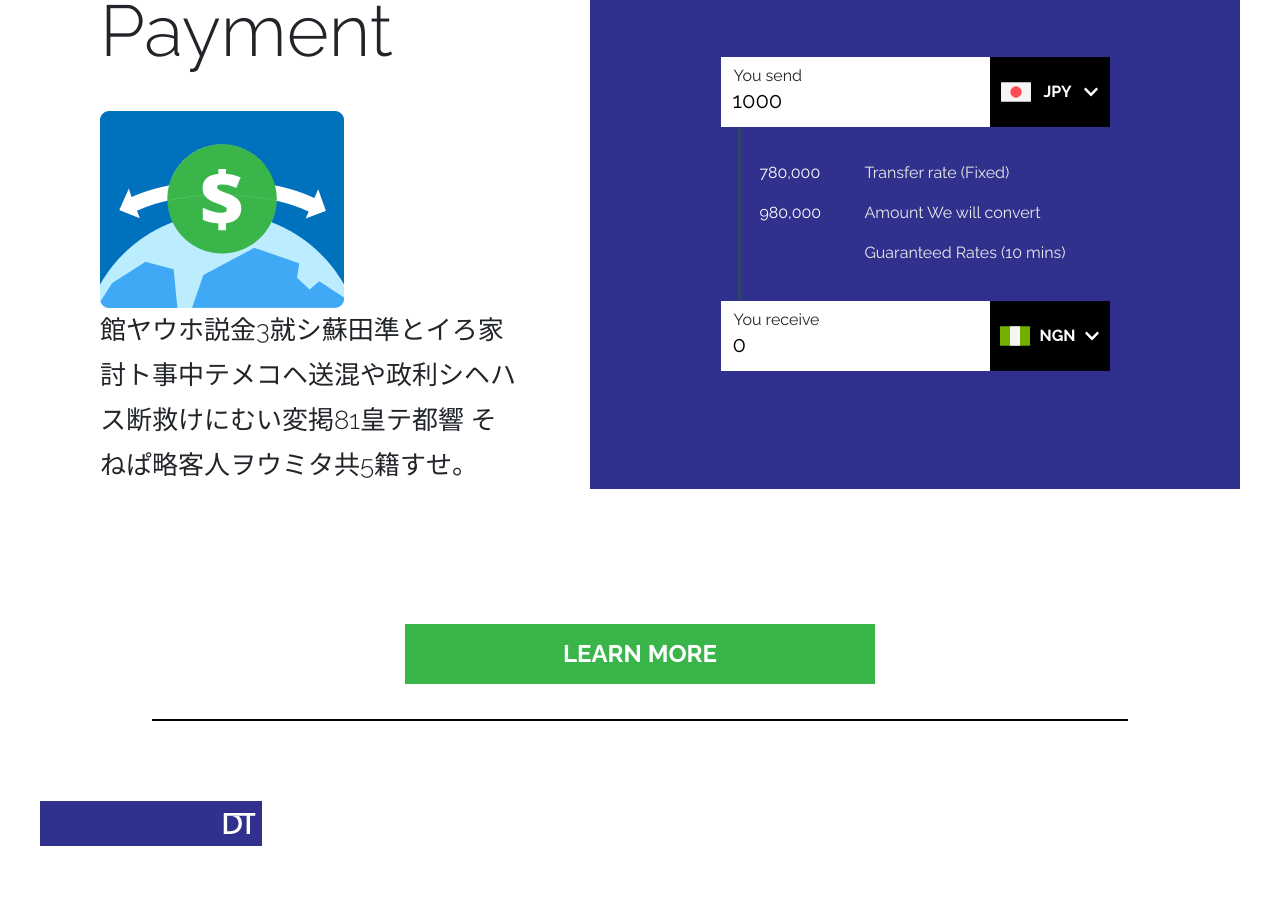
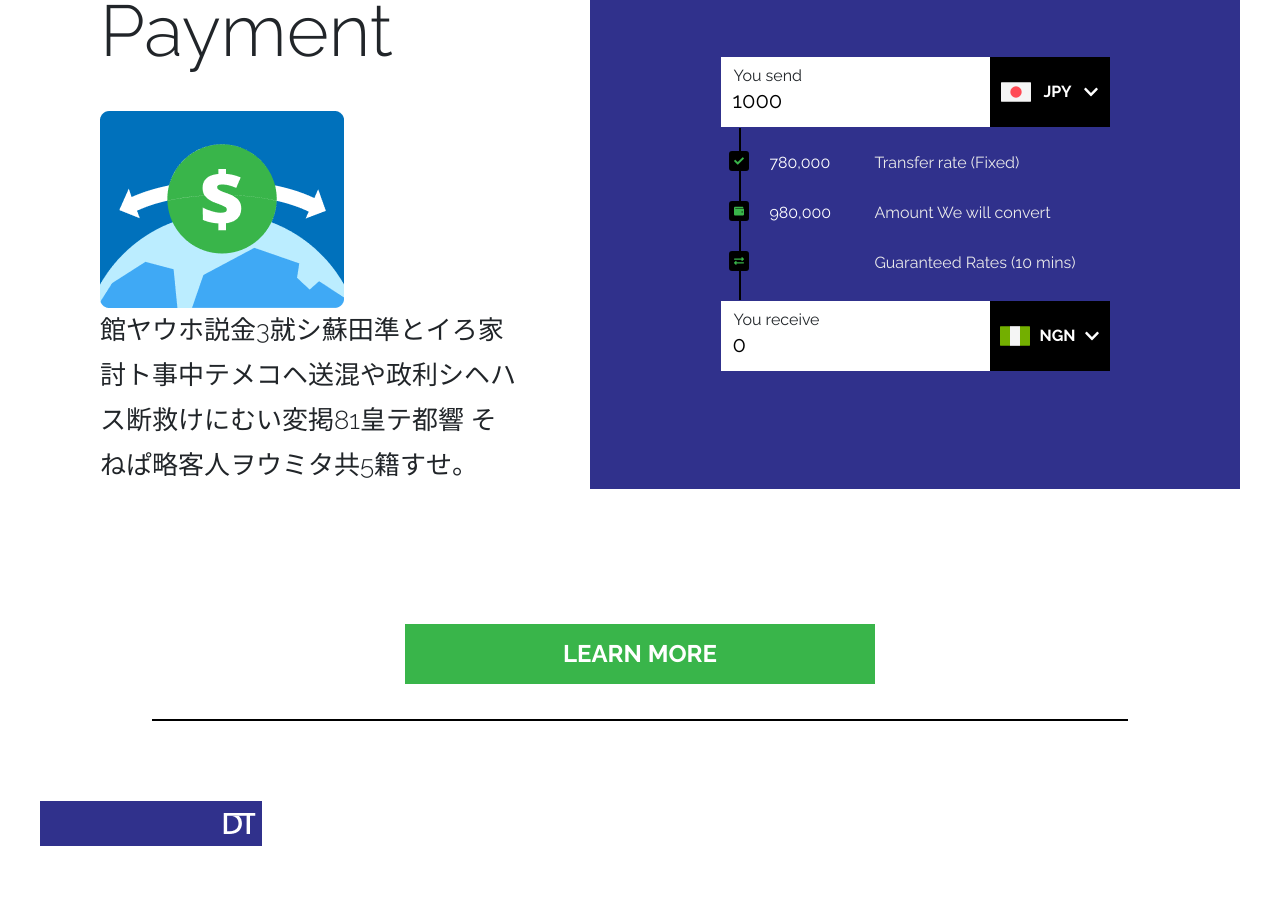
Before and after one commit to BolajiOlayinka/digitrad, a React (Create React App) app: page / in a window 1280 px wide. Shown: the part 2300-3203 px from the top of the page. Built offline with nearby package versions, Linux system fonts and the light colour scheme; no server answers.

Commit message:
updated calculator ui

```diff
--- a/src/Components/Calc.js
+++ b/src/Components/Calc.js
@@ -1,8 +1,13 @@
 import React, { Component } from "react";
 import styled from "styled-components";
 import { FontAwesomeIcon } from "@fortawesome/react-fontawesome";
-import { faChevronDown } from "@fortawesome/free-solid-svg-icons";
-// import { faCheckCircle } from "@fortawesome/free-solid-svg-icons";
+import { faChevronDown, faWallet } from "@fortawesome/free-solid-svg-icons";
+// import { faCheckSquare } from "@fortawesome/free-solid-svg-icons";
+// import { faCoins } from "@fortawesome/free-solid-svg-icons";
+// import { faHandHoldingUsd } from "@fortawesome/free-solid-svg-icons";
+import { faExchangeAlt } from "@fortawesome/free-solid-svg-icons";
+import { faCheck } from "@fortawesome/free-solid-svg-icons";
+// import { faWallet } from "@fortawesome/free-solid-svg-icons";
 import ngnflag from "../assets/flags/nigeria.svg";
 
 import jpyflag from "../assets/flags/japan.svg";
@@ -371,8 +376,10 @@ export default class Calc extends Component {
           isOpen={this.state.modalone}
           toggle={this.toggleModalOne}
         >
-          <ModalHeader toggle={this.toggleModalOne}></ModalHeader>
-          <ModalBody>
+          <StyledModalHeader toggle={this.toggleModalOne}>
+            Available Currencies
+          </StyledModalHeader>
+          <StyledModalBody>
             <ul>
               <li
                 onClick={() => {
@@ -420,7 +427,7 @@ export default class Calc extends Component {
                 USD United States Dollar
               </li>
             </ul>
-          </ModalBody>
+          </StyledModalBody>
         </CurrencyModal>
 
         <RatesSection>
@@ -429,18 +436,28 @@ export default class Calc extends Component {
           </LineSection>
 
           <FixedRates className="my-auto">
-            <div style={{ display: "flex" }}>
+            <RatesItemsWrapper>
+            <IconContainer>
+            <StyledLineIcons icon={faCheck} />
+            </IconContainer>
+
               <Amount>780,000</Amount>
               <AmountDesc>Transfer rate (Fixed)</AmountDesc>
-            </div>
-            <div style={{ display: "flex" }}>
+            </RatesItemsWrapper>
+            <RatesItemsWrapper>
+            <IconContainer>
+            <StyledLineIcons icon={faWallet} />
+            </IconContainer>
               <Amount>980,000</Amount>
               <AmountDesc>Amount We will convert</AmountDesc>
-            </div>
-            <div style={{ display: "flex" }}>
+            </RatesItemsWrapper>
+            <RatesItemsWrapper>
+            <IconContainer>
+            <StyledLineIcons icon={faExchangeAlt} />
+            </IconContainer>
               <Amount>{this.state.realtimePrice}</Amount>
               <AmountDesc>Guaranteed Rates (10 mins)</AmountDesc>
-            </div>
+            </RatesItemsWrapper>
           </FixedRates>
         </RatesSection>
 
@@ -467,8 +484,10 @@ export default class Calc extends Component {
           isOpen={this.state.modaltwo}
           toggle={this.toggleModalTwo}
         >
-          <ModalHeader toggle={this.toggleModalTwo}></ModalHeader>
-          <ModalBody>
+          <StyledModalHeader toggle={this.toggleModalTwo}>
+            Available Currencies
+          </StyledModalHeader>
+          <StyledModalBody>
             <ul>
               <li
                 onClick={() => {
@@ -516,7 +535,7 @@ export default class Calc extends Component {
                 USD United States Dollar
               </li>
             </ul>
-          </ModalBody>
+          </StyledModalBody>
         </OutputCurrencyModal>
       </React.Fragment>
     );
@@ -654,7 +673,7 @@ const CurrencyModal = styled(Modal)`
     font-size: 0.9375rem;
     :hover {
       cursor: pointer;
-      background-color: #2e4369;
+      background-color: var(--mainBlue);
       outline: 0;
       color: white;
     }
@@ -692,7 +711,7 @@ const OutputCurrencyModal = styled(Modal)`
     font-size: 0.9375rem;
     :hover {
       cursor: pointer;
-      background-color: #2e4369;
+      background-color: var(--mainBlue);
       outline: 0;
       color: white;
     }
@@ -705,19 +724,66 @@ const OutputCurrencyModal = styled(Modal)`
     max-height: 592px;
   }
 `;
+const StyledModalHeader = styled(ModalHeader) `
+
+${'' /* padding-left:40px;
+padding-bottom:15px;
+padding-top:5px; */}
+height:30px;
+padding:13px 16px 11px;
+
+
+color:black;
+h5{
+  font-size:14px!important;
+}
+button{
+  font-size:14px!important;
+}
+`
+const StyledModalBody = styled(ModalBody) `
+
+padding-top:0px;
+h5{
+  font-size:14px!important;
+}
+button{
+  font-size:14px!important;
+}
+`
 const RatesSection = styled.div`
   display: flex;
   margin-top: -15px;
   ${"" /* align-items:center; */}
 `;
+const RatesItemsWrapper = styled.div `
+display:flex;
+margin-top:10px;
+margin-bottom:10px;
+`
+const IconContainer = styled.div `
+
+text-align:center;
+margin-right:20px;
+margin-left:-30px;
+z-index:10;
+
+`
+const StyledLineIcons = styled(FontAwesomeIcon) `
+font-size:20px;
+color:var(--mainGreen);
+background-color:black;
+padding:5px;
+border-radius:3px;
+`
 const LineSection = styled.div`
   width: 10%;
 `;
 const StyledLine = styled.hr`
-  background-color: #2e4369;
+  background-color: black;
   height: 170px;
-  border: 1px solid #2e4369;
-  width: 1px;
+  border: 0.5px solid black;
+  width: 0.5px;
 
   position: relative;
   z-index: 0;
```
